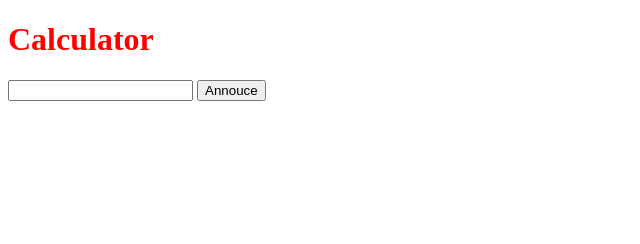
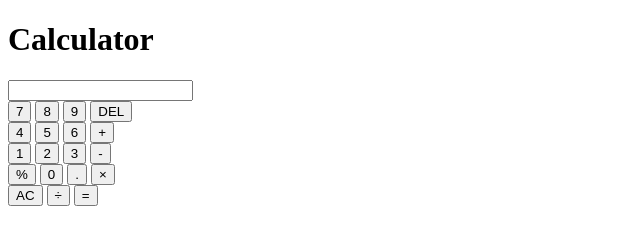
Before and after one commit to JG-pi/calculator-app, a website: page index.html in a window 1280 px wide. Shown: the whole page, without its empty margins (0-640 px from the left). Drawn offline with Linux system fonts and the light colour scheme.

Commit message:
Adding Buttons

```diff
--- a/index.html
+++ b/index.html
@@ -11,27 +11,43 @@
 
   <style>
     /* styles for the website: CSS */
-    h1 {
-      color: red;
-    }
+    * {
+
   </style>
 
   <body>
     <!-- where the main UI code will be (HTML) -->
     <h1>Calculator</h1>
-    <div>
-      <input id="message" type="text">
-      <button onclick="announce()">Annouce</button>
+    <div class="button-grid">
+    <input id="message" type="text"> <br>
+      <button>7</button>
+      <button>8</button>
+      <button>9</button>
+      <button>DEL</button> <br>
+
+      <button>4</button>
+      <button>5</button>
+      <button>6</button>
+      <button>+</button> <br>
+
+      <button>1</button>
+      <button>2</button>
+      <button>3</button>
+      <button>-</button> <br>
+
+      <button>%</button>
+      <button>0</button>
+      <button>.</button>
+      <button>&times;</button> <br>
+
+      <button>AC</button>
+      <button>÷</button>
+      <button>=</button>
+
     </div>
   </body>
 
   <script>
     // This section is for all the code: Javascript
-    let i = 1;
-    function announce() {
-      const inputElement = document.getElementById('message');
-      const message = inputElement.value;
-      alert(message);
-    }
+
   </script>
-</html>
```
